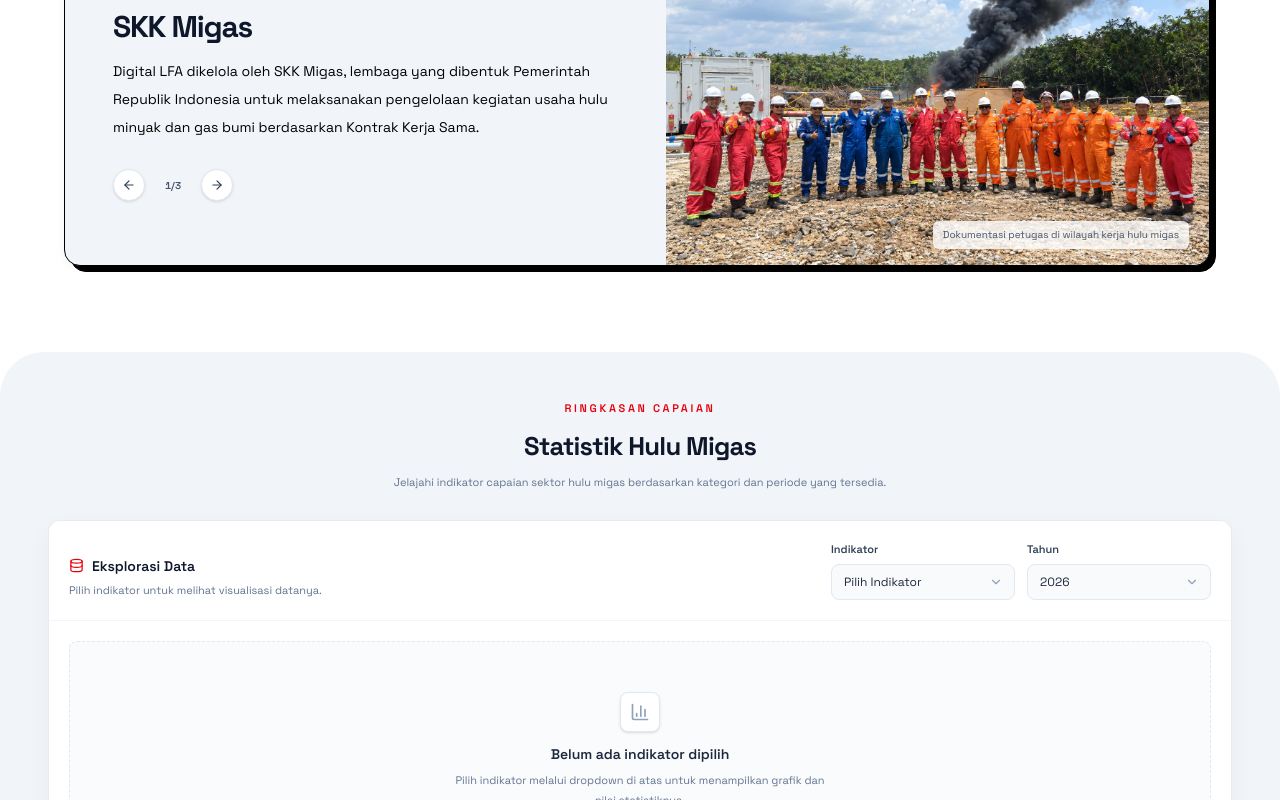
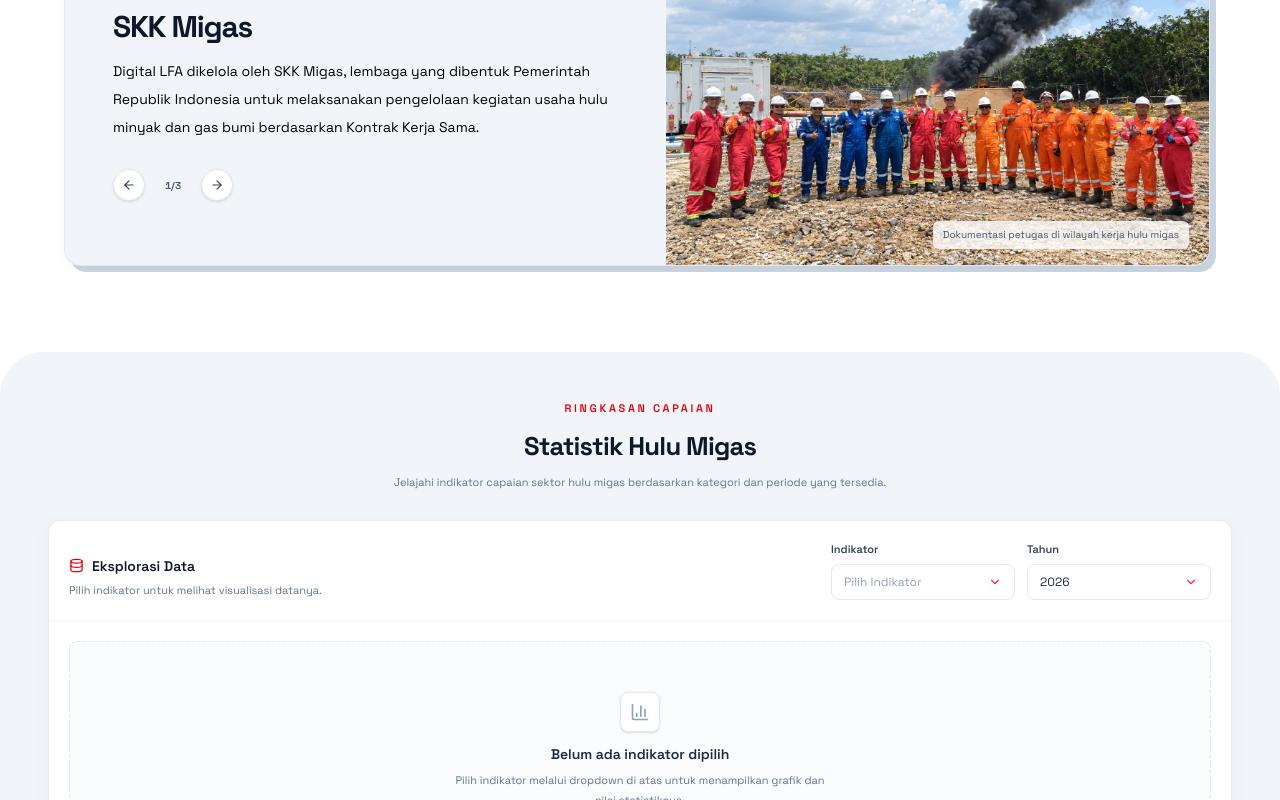
Before and after one commit to whoisfebry/Landing-Page-Digital-LFA, a Next.js app: page / in a window 1280 px wide. Shown: the part 4383-5183 px from the top of the page. Built offline with nearby package versions, Linux system fonts and the light colour scheme.

Commit message:
Update landing page

```diff
--- a/components/Pengelola.tsx
+++ b/components/Pengelola.tsx
@@ -58,14 +58,14 @@
                     transition={{ duration: 0.55, ease: "easeOut" }}
                     className="relative mr-1 mb-1 sm:mr-1.5 sm:mb-1.5"
                 >
-                    {/* OUTLINE HITAM TIPIS DI BELAKANG CARD */}
+                    {/* OUTLINE ABU-ABU DI BELAKANG CARD */}
                     <div
                         aria-hidden="true"
-                        className="pointer-events-none absolute inset-0 translate-x-1 translate-y-1 rounded-2xl border border-black bg-black sm:translate-x-1.5 sm:translate-y-1.5"
+                        className="pointer-events-none absolute inset-0 translate-x-1 translate-y-1 rounded-2xl border border-slate-300 bg-slate-300 sm:translate-x-1.5 sm:translate-y-1.5"
                     />
 
                     {/* CARD UTAMA */}
-                    <div className="relative isolate grid min-h-[300px] overflow-hidden rounded-2xl border border-black bg-slate-100 shadow-[0_3px_8px_rgba(0,0,0,0.04)] sm:min-h-[330px] md:grid-cols-[1.05fr_0.95fr] lg:min-h-[360px]">
+                    <div className="relative isolate grid min-h-[300px] overflow-hidden rounded-2xl border border-slate-200 bg-slate-100 shadow-[0_3px_8px_rgba(0,0,0,0.04)] sm:min-h-[330px] md:grid-cols-[1.05fr_0.95fr] lg:min-h-[360px]">
                         {/* KIRI: INFORMASI PENGELOLA */}
                         <div className="relative z-10 flex flex-col items-start justify-center px-6 py-7 sm:px-8 sm:py-9 lg:px-12 lg:py-10">
                             <p className="text-[10px] font-semibold uppercase tracking-[0.24em] text-red-600 sm:text-[11px]">
--- a/components/Statistik.tsx
+++ b/components/Statistik.tsx
@@ -189,10 +189,14 @@
 }
 
 export default function Statistik() {
-    const [selectedId, setSelectedId] = useState<IndicatorId | "none">("none");
+    const [openDropdown, setOpenDropdown] =
+        useState<"indikator" | "tahun" | null>(null);
+
+    const [selectedId, setSelectedId] =
+        useState<IndicatorId | "none">("none");
+
     const [selectedYear, setSelectedYear] = useState("2026");
     const [selectedPoint, setSelectedPoint] = useState<string | null>(null);
-
     const reduceMotion = useReducedMotion();
 
     const reveal = (delay = 0) =>
@@ -284,29 +288,101 @@
     </label>
 
     <div className="relative">
-                                                <select
+        <button
             id="statistik-indikator"
-                                                    value={selectedId}
-                                                    onChange={(event) => {
-                                                        setSelectedId(
-                                                            event.target.value as IndicatorId | "none",
-                                                        );
-                                                        setSelectedPoint(null);
-                                                    }}
-                                                    className="h-9 w-full cursor-pointer appearance-none rounded-lg border border-slate-200 bg-slate-50 px-3 pr-9 text-xs text-slate-800 outline-none transition hover:border-slate-300 focus:border-red-500 focus:bg-white focus:ring-2 focus:ring-red-500/10"
+            type="button"
+            aria-haspopup="listbox"
+            aria-expanded={openDropdown === "indikator"}
+            onClick={() =>
+                setOpenDropdown((current) =>
+                    current === "indikator" ? null : "indikator",
+                )
+            }
+            className={`flex h-9 w-full cursor-pointer items-center justify-between gap-2 rounded-lg border bg-white px-3 text-xs outline-none transition ${
+                openDropdown === "indikator"
+                    ? "border-red-500 ring-2 ring-red-500/10"
+                    : "border-slate-200 hover:border-red-300"
+            }`}
         >
-                                                    <option value="none">Pilih Indikator</option>
-                                                    {indicators.map((item) => (
-                                                        <option key={item.id} value={item.id}>
-                                                            {item.label}
-                                                        </option>
-                                                    ))}
-                                                </select>
+            <span
+                className={
+                    selectedId === "none"
+                        ? "truncate text-slate-400"
+                        : "truncate text-slate-800"
+                }
+            >
+                {selectedId === "none"
+                    ? "Pilih Indikator"
+                    : indicators.find((item) => item.id === selectedId)?.label}
+            </span>
 
             <ChevronDown
                 size={14}
-                                                    className="pointer-events-none absolute right-3 top-1/2 -translate-y-1/2 text-slate-400"
+                className={`shrink-0 text-red-500 transition-transform ${
+                    openDropdown === "indikator" ? "rotate-180" : ""
+                }`}
             />
+        </button>
+
+        {openDropdown === "indikator" && (
+            <>
+                <button
+                    type="button"
+                    aria-label="Tutup pilihan indikator"
+                    className="fixed inset-0 z-20 cursor-default"
+                    onClick={() => setOpenDropdown(null)}
+                />
+
+                <div
+                    role="listbox"
+                    aria-labelledby="statistik-indikator"
+                    className="absolute left-0 top-full z-30 mt-1.5 max-h-56 w-full min-w-0 overflow-y-auto rounded-xl border border-slate-200 bg-white p-1.5 shadow-lg shadow-slate-900/10"
+                >
+                    <button
+                        type="button"
+                        role="option"
+                        aria-selected={selectedId === "none"}
+                        onClick={() => {
+                            setSelectedId("none");
+                            setSelectedPoint(null);
+                            setOpenDropdown(null);
+                        }}
+                        className={`w-full rounded-lg px-2.5 py-2 text-left text-xs transition ${
+                            selectedId === "none"
+                                ? "bg-red-50 font-semibold text-red-600"
+                                : "text-slate-700 hover:bg-red-50 hover:text-red-600"
+                        }`}
+                    >
+                        Pilih Indikator
+                    </button>
+
+                    {indicators.map((item) => {
+                        const isSelected = selectedId === item.id;
+
+                        return (
+                            <button
+                                key={item.id}
+                                type="button"
+                                role="option"
+                                aria-selected={isSelected}
+                                onClick={() => {
+                                    setSelectedId(item.id);
+                                    setSelectedPoint(null);
+                                    setOpenDropdown(null);
+                                }}
+                                className={`w-full rounded-lg px-2.5 py-2 text-left text-xs transition ${
+                                    isSelected
+                                        ? "bg-red-50 font-semibold text-red-600"
+                                        : "text-slate-700 hover:bg-red-50 hover:text-red-600"
+                                }`}
+                            >
+                                {item.label}
+                            </button>
+                        );
+                    })}
+                </div>
+            </>
+        )}
     </div>
 </div>
 
@@ -320,26 +396,75 @@
     </label>
 
     <div className="relative">
-                                                <select
+        <button
             id="statistik-tahun"
-                                                    value={selectedYear}
-                                                    onChange={(event) => {
-                                                        setSelectedYear(event.target.value);
-                                                        setSelectedPoint(null);
-                                                    }}
-                                                    className="h-9 w-full cursor-pointer appearance-none rounded-lg border border-slate-200 bg-slate-50 px-3 pr-9 text-xs text-slate-800 outline-none transition hover:border-slate-300 focus:border-red-500 focus:bg-white focus:ring-2 focus:ring-red-500/10"
+            type="button"
+            aria-haspopup="listbox"
+            aria-expanded={openDropdown === "tahun"}
+            onClick={() =>
+                setOpenDropdown((current) =>
+                    current === "tahun" ? null : "tahun",
+                )
+            }
+            className={`flex h-9 w-full cursor-pointer items-center justify-between gap-2 rounded-lg border bg-white px-3 text-xs outline-none transition ${
+                openDropdown === "tahun"
+                    ? "border-red-500 ring-2 ring-red-500/10"
+                    : "border-slate-200 hover:border-red-300"
+            }`}
         >
-                                                    {years.map((year) => (
-                                                        <option key={year} value={year}>
-                                                            {year}
-                                                        </option>
-                                                    ))}
-                                                </select>
+            <span className="truncate text-slate-800">
+                {selectedYear}
+            </span>
 
             <ChevronDown
                 size={14}
-                                                    className="pointer-events-none absolute right-3 top-1/2 -translate-y-1/2 text-slate-400"
+                className={`shrink-0 text-red-500 transition-transform ${
+                    openDropdown === "tahun" ? "rotate-180" : ""
+                }`}
             />
+        </button>
+
+        {openDropdown === "tahun" && (
+            <>
+                <button
+                    type="button"
+                    aria-label="Tutup pilihan tahun"
+                    className="fixed inset-0 z-20 cursor-default"
+                    onClick={() => setOpenDropdown(null)}
+                />
+
+                <div
+                    role="listbox"
+                    aria-labelledby="statistik-tahun"
+                    className="absolute left-0 top-full z-30 mt-1.5 max-h-56 w-full min-w-0 overflow-y-auto rounded-xl border border-slate-200 bg-white p-1.5 shadow-lg shadow-slate-900/10"
+                >
+                    {years.map((year) => {
+                        const isSelected = selectedYear === year;
+
+                        return (
+                            <button
+                                key={year}
+                                type="button"
+                                role="option"
+                                aria-selected={isSelected}
+                                onClick={() => {
+                                    setSelectedYear(year);
+                                    setSelectedPoint(null);
+                                    setOpenDropdown(null);
+                                }}
+                                className={`w-full rounded-lg px-2.5 py-2 text-left text-xs transition ${
+                                    isSelected
+                                        ? "bg-red-50 font-semibold text-red-600"
+                                        : "text-slate-700 hover:bg-red-50 hover:text-red-600"
+                                }`}
+                            >
+                                {year}
+                            </button>
+                        );
+                    })}
+                </div>
+            </>
+        )}
     </div>
 </div>
                                     </div>
```
Also changed, not shown: components/AIChatbot.tsx (+76 -54 lines). Lines whose indentation alone changed are shown as unchanged.
